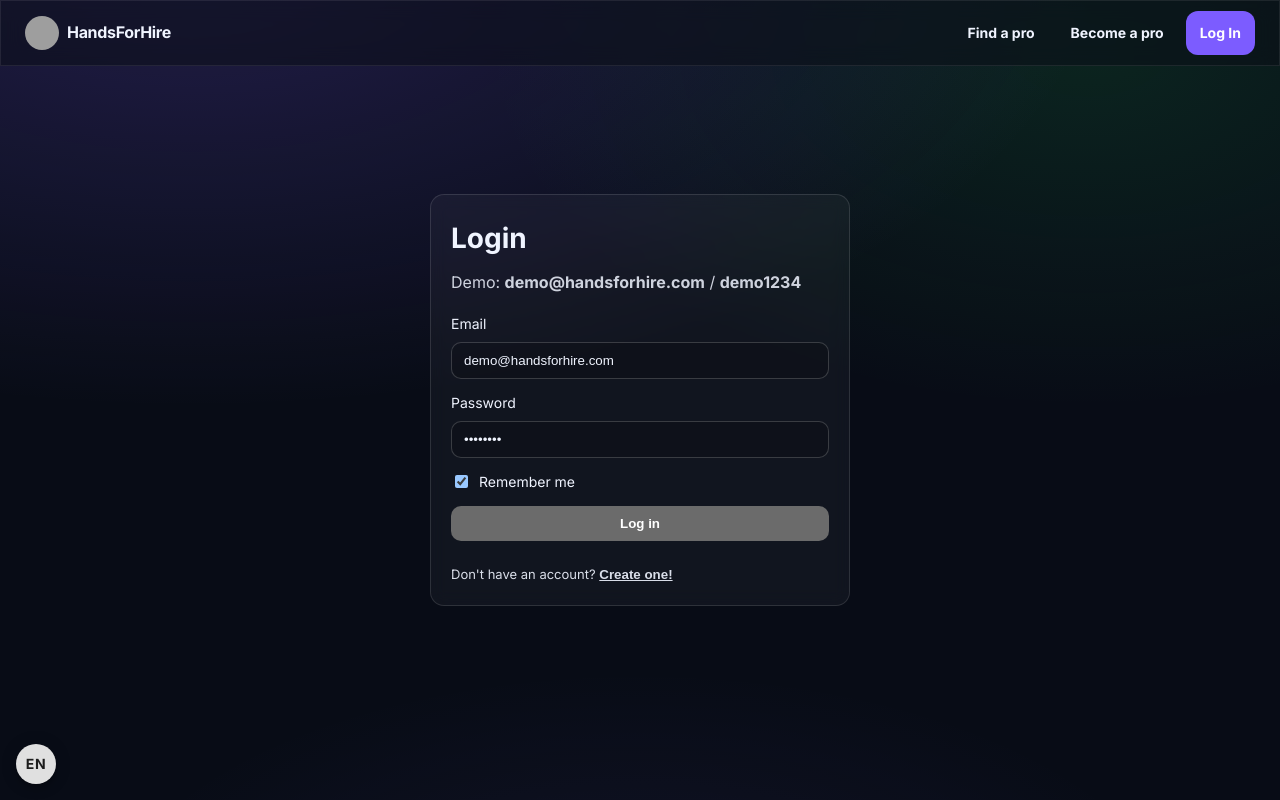
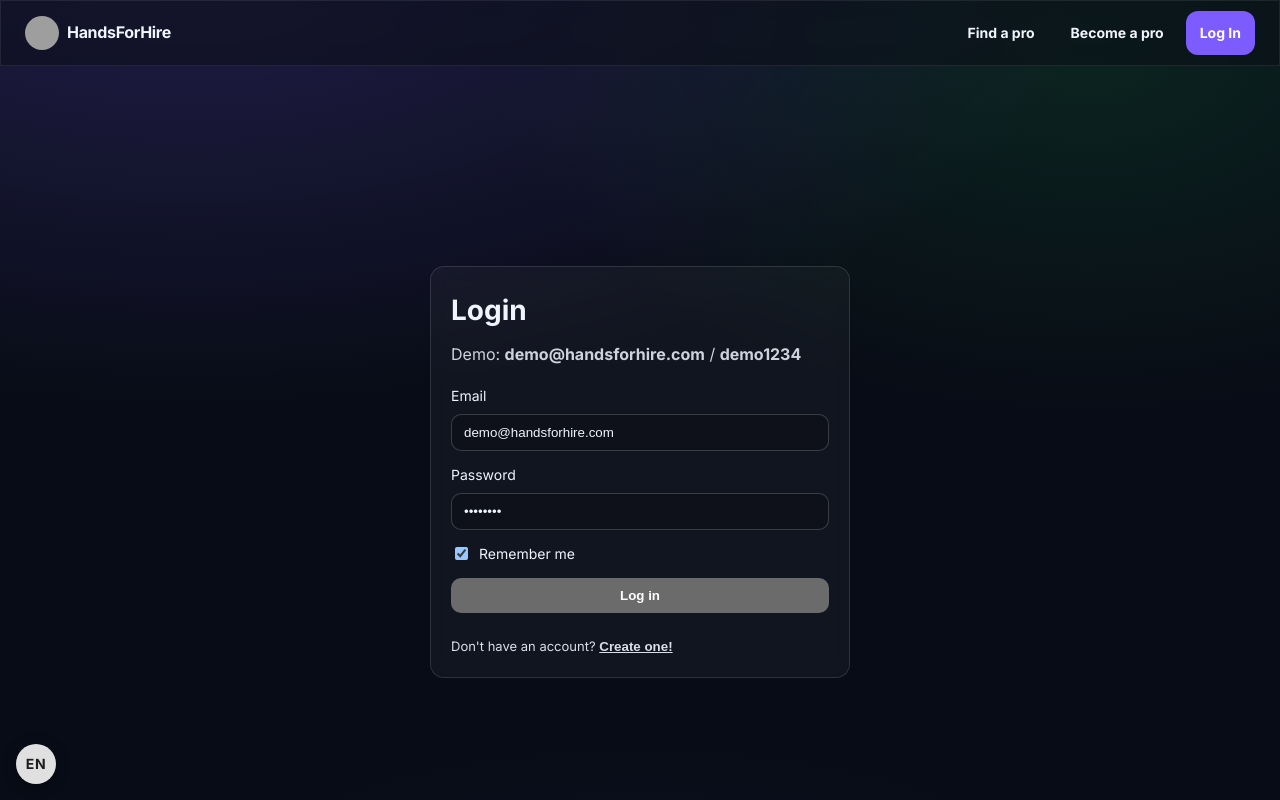
Before and after one commit to DaddyDrey/HandsForHire, a React (Vite) app in the folder Frontend/: page /login in a window 1280 px wide. Shown: the top 800 px of the page. Built offline with nearby package versions, Linux system fonts and the light colour scheme; grey boxes are pictures that could not be loaded.

Commit message:
Improve page spacing below navbar

```diff
--- a/Frontend/src/layouts/main-layout/MainLayout.tsx
+++ b/Frontend/src/layouts/main-layout/MainLayout.tsx
@@ -7,6 +7,7 @@ import paths from '../../routes/paths';
 export default function MainLayout() {
   const location = useLocation();
   const hideFooter = [paths.contacts, paths.about, paths.terms].includes(location.pathname);
+  const isHomePage = location.pathname === paths.home;
 
   return (
     <Box
@@ -20,7 +21,7 @@ export default function MainLayout() {
       }}
     >
       <MainAppBar />
-      <Box sx={{ pt: 0 }}>
+      <Box component="main" sx={{ pt: isHomePage ? 0 : { xs: 8, md: 9 } }}>
         <Outlet />
       </Box>
       {!hideFooter && <MainFooter />}
```
